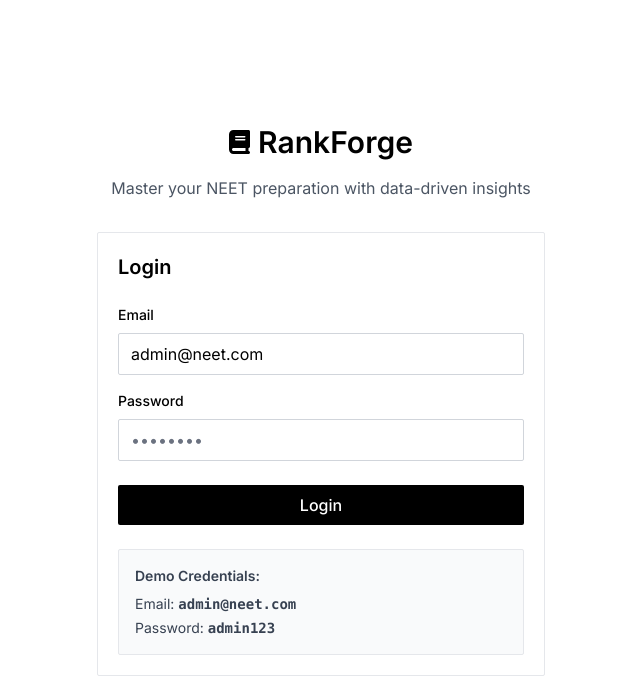
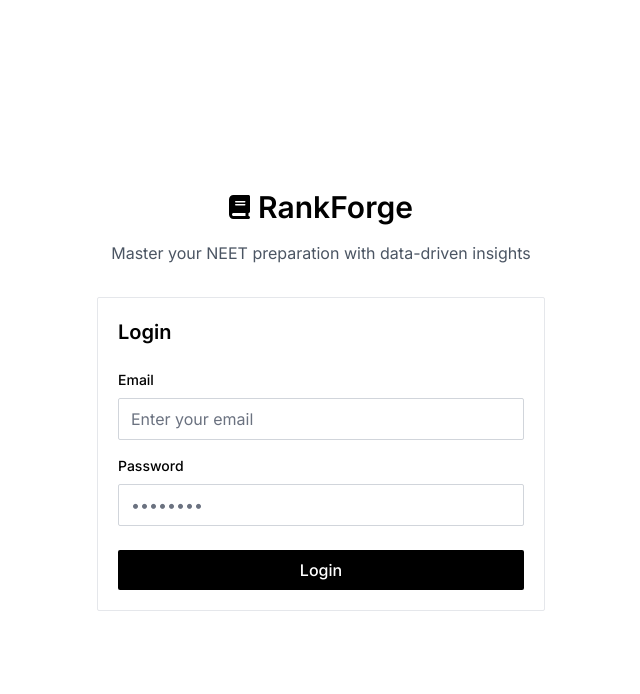
Before and after one commit to srthknk/NEETTestTracker, a Next.js app: page / in a window 1280 px wide. Shown: the top 694 px of the page, without its empty margins (319-959 px from the left). Built offline with nearby package versions, Linux system fonts and the light colour scheme.

Commit message:
Remove demo credentials from login page
- Remove demo credentials info box from UI
- Clear default email value (was 'admin@neet.com')
- Update email placeholder to generic 'Enter your email'
- Cleaner UI without visible credential hints
- Backend still supports both accounts for development

```diff
--- a/src/app/page.tsx
+++ b/src/app/page.tsx
@@ -8,7 +8,7 @@ import { faBook } from '@fortawesome/free-solid-svg-icons';
 
 export default function Home() {
   const router = useRouter();
-  const [email, setEmail] = useState('admin@neet.com');
+  const [email, setEmail] = useState('');
   const [password, setPassword] = useState('');
   const [loading, setLoading] = useState(false);
   const [error, setError] = useState('');
@@ -82,7 +82,7 @@ export default function Home() {
               type="email"
               value={email}
               onChange={(e) => setEmail(e.target.value)}
-              placeholder="admin@neet.com"
+              placeholder="Enter your email"
               required
               className="w-full px-3 py-2 border border-gray-300 rounded-sm focus:ring-1 focus:ring-black focus:border-transparent"
             />
@@ -111,13 +111,6 @@ export default function Home() {
           >
             {loading ? 'Logging in...' : 'Login'}
           </button>
-
-          {/* Demo Credentials */}
-          <div className="mt-6 p-4 bg-gray-50 border border-gray-200 rounded-sm text-sm text-gray-700">
-            <p className="font-semibold mb-2">Demo Credentials:</p>
-            <p className="mb-1">Email: <span className="font-mono font-semibold">admin@neet.com</span></p>
-            <p>Password: <span className="font-mono font-semibold">admin123</span></p>
-          </div>
         </form>
       </div>
     </div>
```
